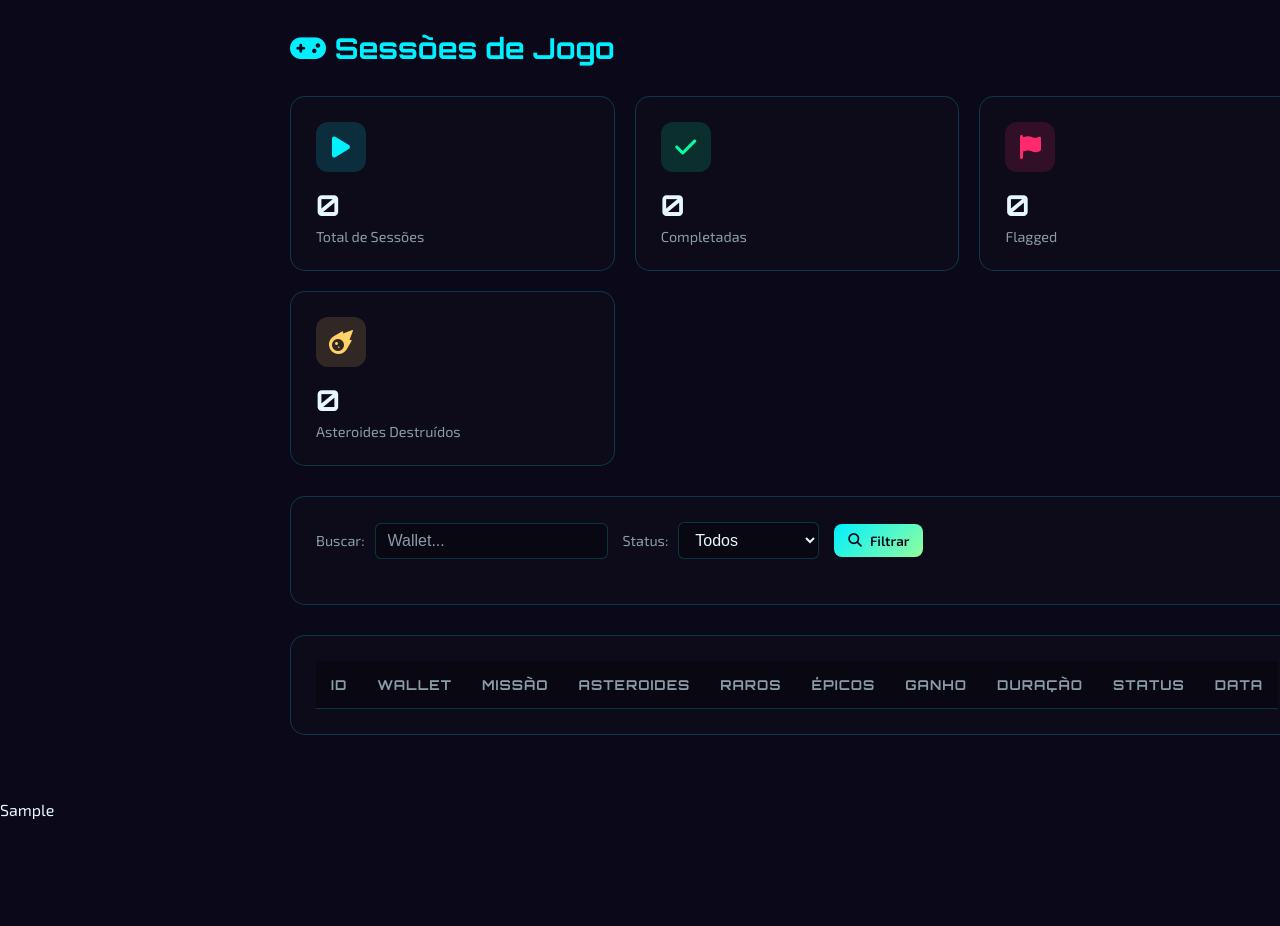
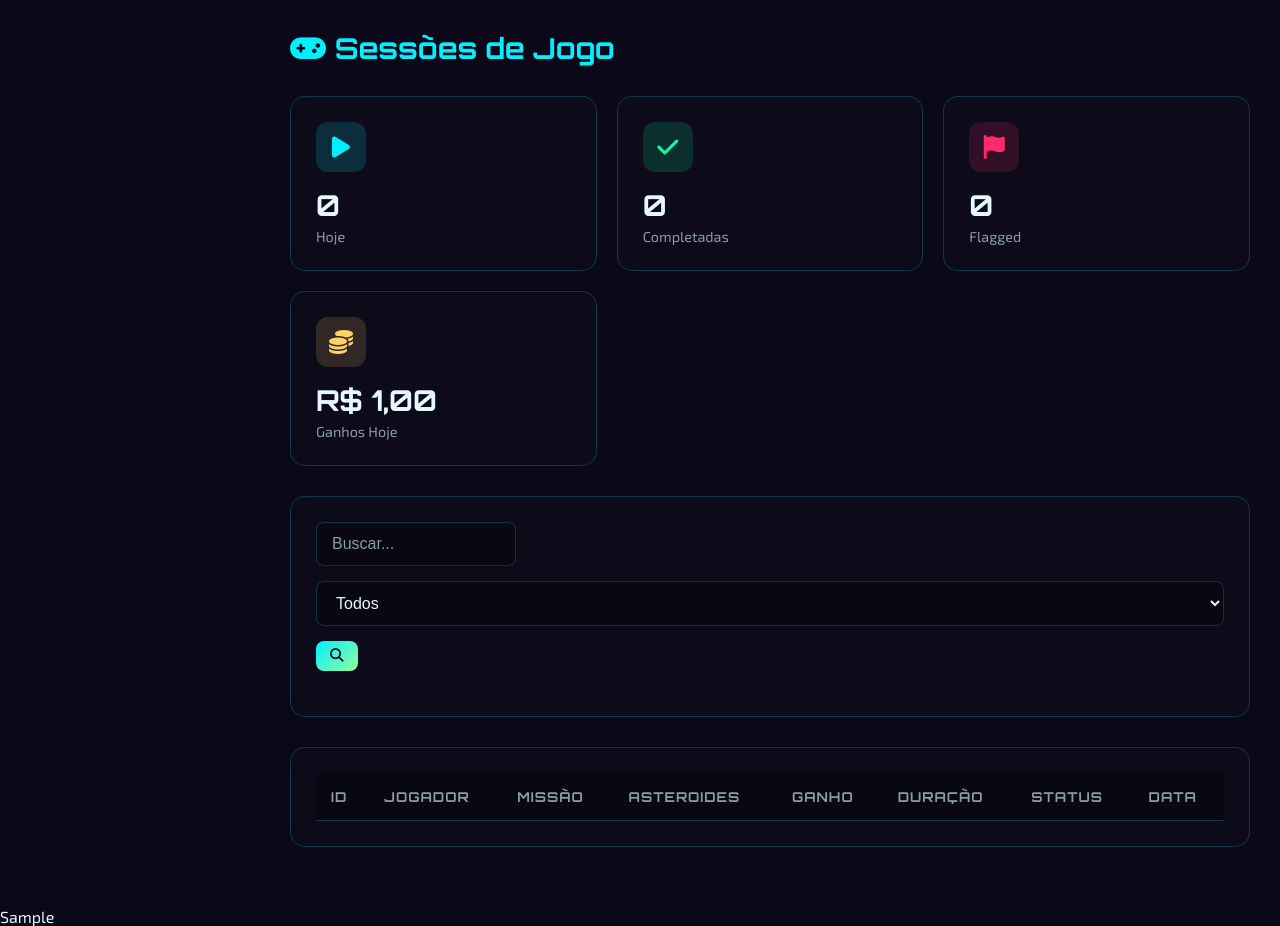
Before and after one commit to originslone-sys/crypto-asteroid-rush, a PHP site: template admin/pages/sessions.php in a window 1280 px wide; the page is wider, and only the part inside the window is pictured. Before the commit the page ends 819 px from the top of that part, so only its background shows below. Run offline with PHP 8.4, Linux system fonts and the light colour scheme; the visitor is signed in with stand-in values (Sample User, id 1); the template is opened without the code that fills it: most values are stand-ins (such as "Sample title", 1, 10 or a date in 2020); lists and menus that the app fills with data are empty.

Commit message:
Update sessions.php

```diff
--- a/admin/pages/sessions.php
+++ b/admin/pages/sessions.php
@@ -1,28 +1,27 @@
 <?php
 // ============================================
-// CRYPTO ASTEROID RUSH - Sessões de Jogo
+// UNOBIX - Sessões de Jogo
 // Arquivo: admin/pages/sessions.php
 // ============================================
 
-$pageTitle = 'Sessões de Jogo';
-
+$pageTitle = 'Sessões';
 $filter = $_GET['filter'] ?? 'all';
 $search = $_GET['search'] ?? '';
 
 try {
-    $sql = "SELECT gs.*, p.is_banned FROM game_sessions gs LEFT JOIN players p ON gs.wallet_address = p.wallet_address WHERE 1=1";
+    $sql = "SELECT gs.*, p.display_name, p.is_banned FROM game_sessions gs
+            LEFT JOIN players p ON gs.google_uid = p.google_uid WHERE 1=1";
     $params = [];
 
     if ($filter !== 'all') {
         $sql .= " AND gs.status = ?";
         $params[] = $filter;
     }
-
     if ($search) {
-        $sql .= " AND gs.wallet_address LIKE ?";
+        $sql .= " AND (gs.google_uid LIKE ? OR p.display_name LIKE ?)";
+        $params[] = "%$search%";
         $params[] = "%$search%";
     }
-
     $sql .= " ORDER BY gs.created_at DESC LIMIT 200";
 
     $stmt = $pdo->prepare($sql);
@@ -35,14 +34,15 @@
             SUM(CASE WHEN status = 'completed' THEN 1 ELSE 0 END) as completed,
             SUM(CASE WHEN status = 'flagged' THEN 1 ELSE 0 END) as flagged,
             SUM(CASE WHEN status = 'active' THEN 1 ELSE 0 END) as active,
-            COALESCE(SUM(earnings_usdt), 0) as total_earnings,
+            COALESCE(SUM(earnings_brl), 0) as total_earnings,
             COALESCE(SUM(asteroids_destroyed), 0) as total_asteroids
-        FROM game_sessions
+        FROM game_sessions WHERE DATE(created_at) = CURDATE()
     ")->fetch();
-
 } catch (Exception $e) {
     $error = $e->getMessage();
 }
+
+function formatBRL($v) { return 'R$ ' . number_format($v ?? 0, 2, ',', '.'); }
 ?>
 
 <div class="main-content">
@@ -54,7 +54,7 @@
         <div class="stat-card">
             <div class="icon primary"><i class="fas fa-play"></i></div>
             <div class="value"><?php echo number_format($stats['total'] ?? 0); ?></div>
-            <div class="label">Total de Sessões</div>
+            <div class="label">Hoje</div>
         </div>
         <div class="stat-card">
             <div class="icon success"><i class="fas fa-check"></i></div>
@@ -67,9 +67,9 @@
             <div class="label">Flagged</div>
         </div>
         <div class="stat-card">
-            <div class="icon warning"><i class="fas fa-meteor"></i></div>
-            <div class="value"><?php echo number_format($stats['total_asteroids'] ?? 0); ?></div>
-            <div class="label">Asteroides Destruídos</div>
+            <div class="icon warning"><i class="fas fa-coins"></i></div>
+            <div class="value"><?php echo formatBRL($stats['total_earnings']); ?></div>
+            <div class="label">Ganhos Hoje</div>
         </div>
     </div>
 
@@ -77,21 +77,14 @@
         <div class="panel-body">
             <form method="GET" class="filters">
                 <input type="hidden" name="page" value="sessions">
-                <div class="filter-group">
-                    <label>Buscar:</label>
-                    <input type="text" name="search" value="<?php echo htmlspecialchars($search); ?>" placeholder="Wallet..." class="form-control">
-                </div>
-                <div class="filter-group">
-                    <label>Status:</label>
+                <input type="text" name="search" value="<?php echo htmlspecialchars($search); ?>" placeholder="Buscar..." class="form-control" style="width: 200px;">
                 <select name="filter" class="form-control">
                     <option value="all">Todos</option>
                     <option value="completed" <?php echo $filter === 'completed' ? 'selected' : ''; ?>>Completadas</option>
                     <option value="flagged" <?php echo $filter === 'flagged' ? 'selected' : ''; ?>>Flagged</option>
                     <option value="active" <?php echo $filter === 'active' ? 'selected' : ''; ?>>Ativas</option>
-                        <option value="expired" <?php echo $filter === 'expired' ? 'selected' : ''; ?>>Expiradas</option>
                 </select>
-                </div>
-                <button type="submit" class="btn btn-primary btn-sm"><i class="fas fa-search"></i> Filtrar</button>
+                <button type="submit" class="btn btn-primary btn-sm"><i class="fas fa-search"></i></button>
             </form>
         </div>
     </div>
@@ -99,53 +92,29 @@
     <div class="panel">
         <div class="panel-body">
             <?php if (empty($sessions)): ?>
-                <div class="empty-state"><i class="fas fa-gamepad"></i><h3>Nenhuma sessão encontrada</h3></div>
+                <div class="empty-state"><i class="fas fa-gamepad"></i><h3>Nenhuma sessão</h3></div>
             <?php else: ?>
             <div class="table-container">
                 <table>
                     <thead>
-                            <tr>
-                                <th>ID</th>
-                                <th>Wallet</th>
-                                <th>Missão</th>
-                                <th>Asteroides</th>
-                                <th>Raros</th>
-                                <th>Épicos</th>
-                                <th>Ganho</th>
-                                <th>Duração</th>
-                                <th>Status</th>
-                                <th>Data</th>
-                            </tr>
+                        <tr><th>ID</th><th>Jogador</th><th>Missão</th><th>Asteroides</th><th>Ganho</th><th>Duração</th><th>Status</th><th>Data</th></tr>
                     </thead>
                     <tbody>
                     <?php foreach ($sessions as $s): ?>
                     <tr>
                         <td>#<?php echo $s['id']; ?></td>
                         <td>
-                                <span class="wallet-addr" onclick="copyToClipboard('<?php echo $s['wallet_address']; ?>')">
-                                    <?php echo substr($s['wallet_address'],0,8); ?>...
-                                </span>
+                            <?php echo htmlspecialchars($s['display_name'] ?? 'Usuário'); ?>
                             <?php if ($s['is_banned']): ?><span class="badge badge-danger">BAN</span><?php endif; ?>
+                            <?php if ($s['is_hard_mode']): ?><span class="badge badge-warning">HARD</span><?php endif; ?>
                         </td>
                         <td>#<?php echo $s['mission_number']; ?></td>
-                            <td><?php echo $s['asteroids_destroyed']; ?></td>
-                            <td style="color: var(--warning);"><?php echo $s['rare_asteroids']; ?></td>
-                            <td style="color: var(--success);"><?php echo $s['epic_asteroids']; ?></td>
-                            <td style="color: var(--success);">$<?php echo number_format($s['earnings_usdt'], 6); ?></td>
+                        <td><?php echo $s['asteroids_destroyed']; ?> <small style="color: var(--warning);">(<?php echo $s['rare_asteroids']; ?>R/<?php echo $s['epic_asteroids']; ?>E)</small></td>
+                        <td style="color: var(--success);"><?php echo formatBRL($s['earnings_brl']); ?></td>
                         <td><?php echo $s['session_duration'] ? $s['session_duration'] . 's' : '-'; ?></td>
                         <td>
-                                <?php
-                                if ($s['status'] === 'completed') {
-                                    $statusClass = 'success';
-                                } elseif ($s['status'] === 'flagged') {
-                                    $statusClass = 'danger';
-                                } elseif ($s['status'] === 'active') {
-                                    $statusClass = 'warning';
-                                } else {
-                                    $statusClass = 'primary';
-                                }
-                                ?>
-                                <span class="badge badge-<?php echo $statusClass; ?>"><?php echo $s['status']; ?></span>
+                            <?php $sc = ['completed'=>'success','flagged'=>'danger','active'=>'warning'][$s['status']] ?? 'primary'; ?>
+                            <span class="badge badge-<?php echo $sc; ?>"><?php echo $s['status']; ?></span>
                         </td>
                         <td><?php echo date('d/m H:i', strtotime($s['created_at'])); ?></td>
                     </tr>
```
Lines whose indentation alone changed are shown as unchanged.
